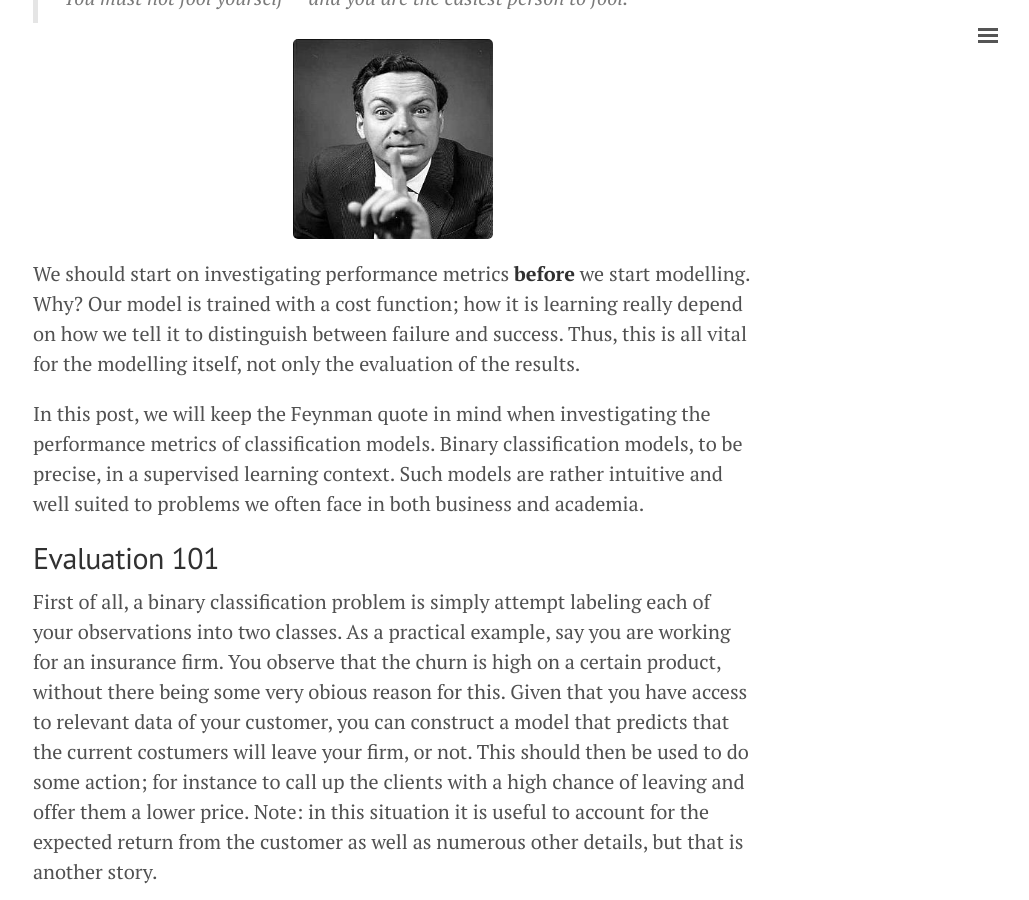
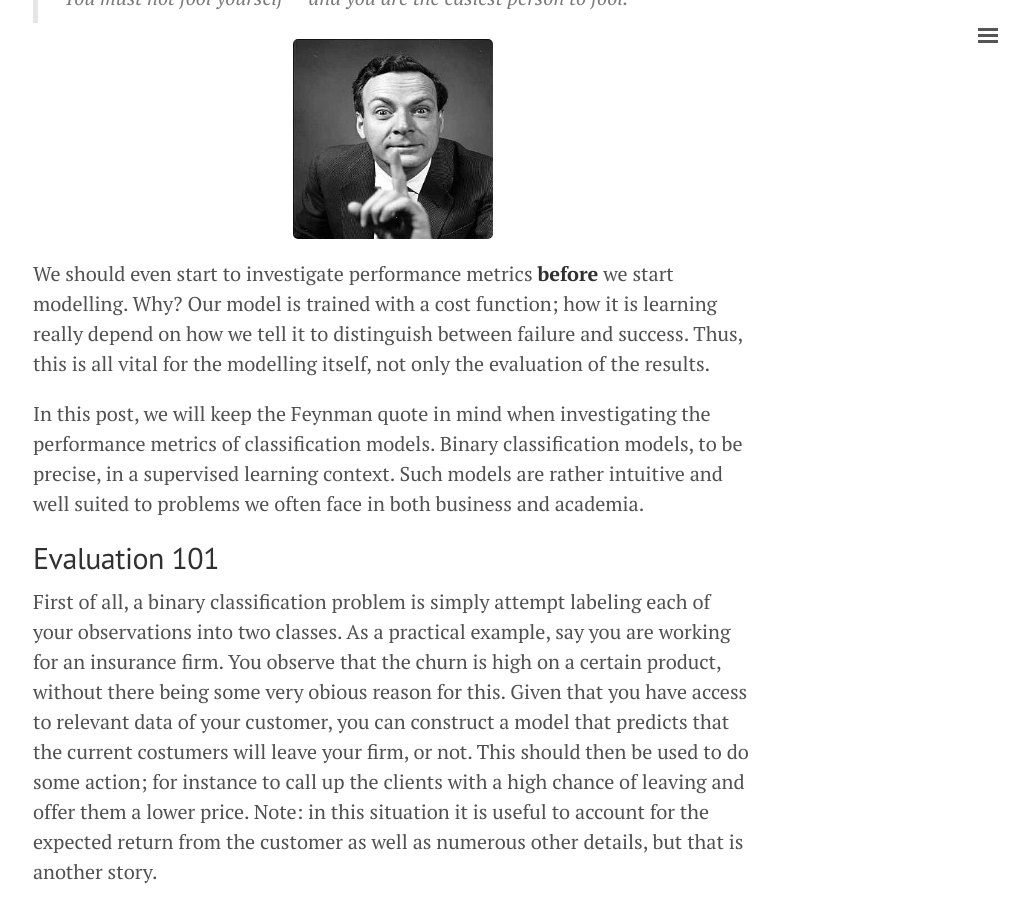
Before and after one commit to herman-hellenes/herman-hellenes.github.io, a Jekyll site: the page built from undone_posts/2017-08-28-Classification-Measure-Performance.md, in a window 1280 px wide and 900 px high, scrolled down 934 px. Shown: the whole window, without its empty margins (247-1276 px from the left). Built offline with Jekyll 4.4.1, drawn with Linux system fonts in a browser that asks for light colours; nearby versions of some CDN libraries; comment, search, counter and statistics services are not loaded.

Commit message:
Update 2017-08-28-Classification-Measure-Performance.md

```diff
--- a/undone_posts/2017-08-28-Classification-Measure-Performance.md
+++ b/undone_posts/2017-08-28-Classification-Measure-Performance.md
@@ -23,7 +23,7 @@
 </p>
 
 
-We should start on investigating performance metrics **before** we start modelling. Why? Our model is trained with a cost function; how it is learning really depend on how we tell it to distinguish between failure and success. Thus, this is all vital for the modelling itself, not only the evaluation of the results.
+We should even start to investigate performance metrics **before** we start modelling. Why? Our model is trained with a cost function; how it is learning really depend on how we tell it to distinguish between failure and success. Thus, this is all vital for the modelling itself, not only the evaluation of the results.
 
 In this post, we will keep the Feynman quote in mind when investigating the performance metrics of classification models. Binary
 classification models, to be precise, in a supervised learning context. Such models are rather intuitive and well suited to problems we often face in both business and academia.
```
